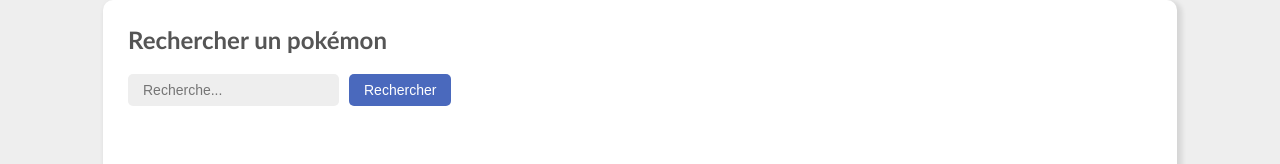
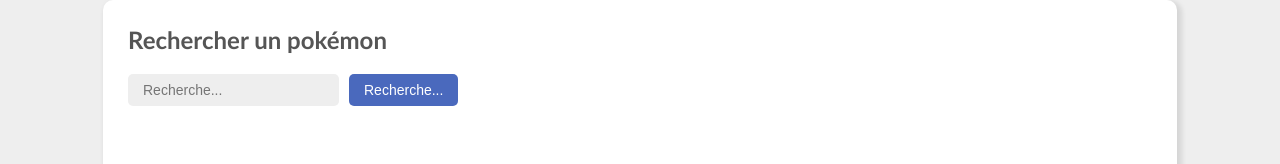
Before and after one commit to MaloSRT/pokedex-reactjs, a React (Create React App) app: page / in a window 1280 px wide. Shown: the part 120-284 px from the top of the page. Built offline with nearby package versions, Linux system fonts and the light colour scheme.

Commit message:
Recherche d'un pokémon

```diff
--- a/src/containers/Home.jsx
+++ b/src/containers/Home.jsx
@@ -1,14 +1,29 @@
+import { useState } from "react";
+
+/**
+ * Affiche le contenu de la page d'accueil
+ *
+ * @returns Page d'accueil
+ */
 const Home = () => {
+
+    const handleSubmit = (ev) => {
+        ev.preventDefault();
+        if (ev.target[0].value === "") return;
+        window.location.href = '/' + ev.target[0].value;
+        console.log(ev.target[0].value);
+    };
+
     return (
         <>
             <h2>Rechercher un pokémon</h2>
-            <div class="inline">
-                <input type="text" id="search-field" placeholder="Recherche..." />
-                <button id="search-btn" onClick="{}">Rechercher</button>
-            </div>
+            <form className="inline" onSubmit={handleSubmit}>
+                <input type="text" id="search-field" name="search" placeholder="Recherche..." autoFocus />
+                <input type="submit" id="search-btn" value="Recherche..." />
+            </form>
 
         </>
-    )
+    );
 
 };
 
--- a/src/styles/App.css
+++ b/src/styles/App.css
@@ -140,6 +140,7 @@
 
 .inline {
   display: flex;
+  flex-direction: row;
   align-items: center;
   flex-wrap: wrap;
 }
```
